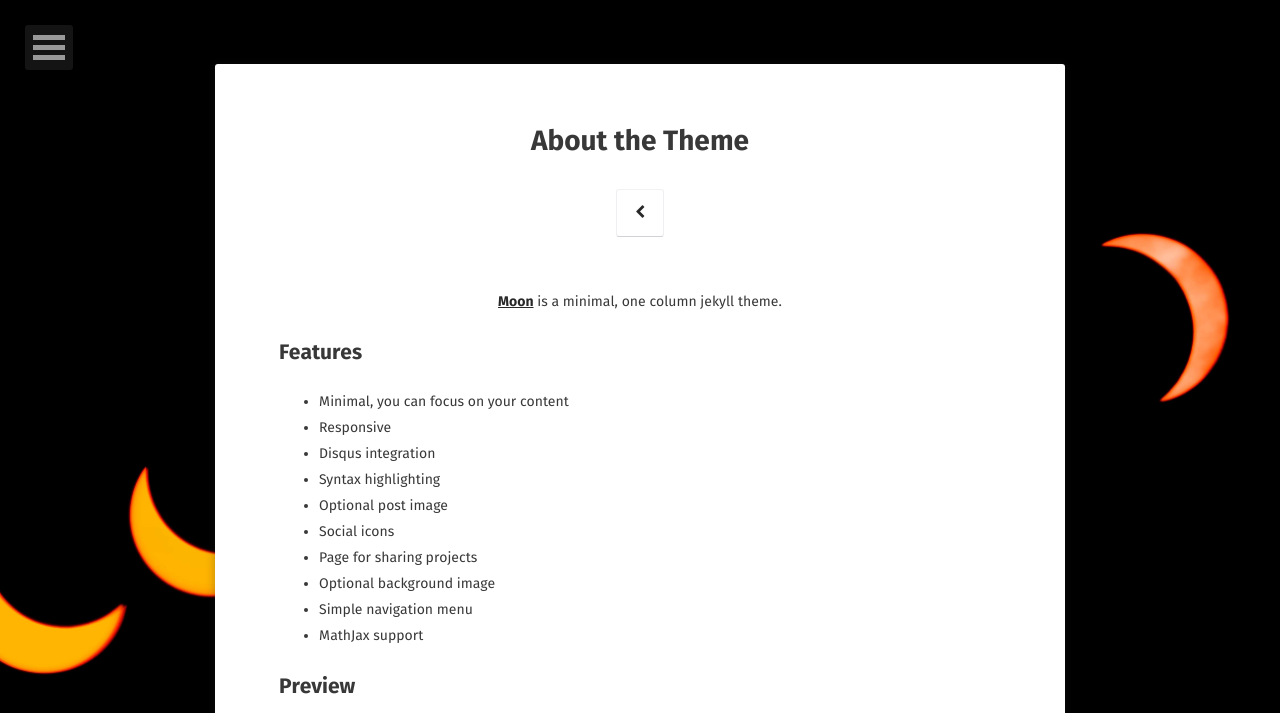
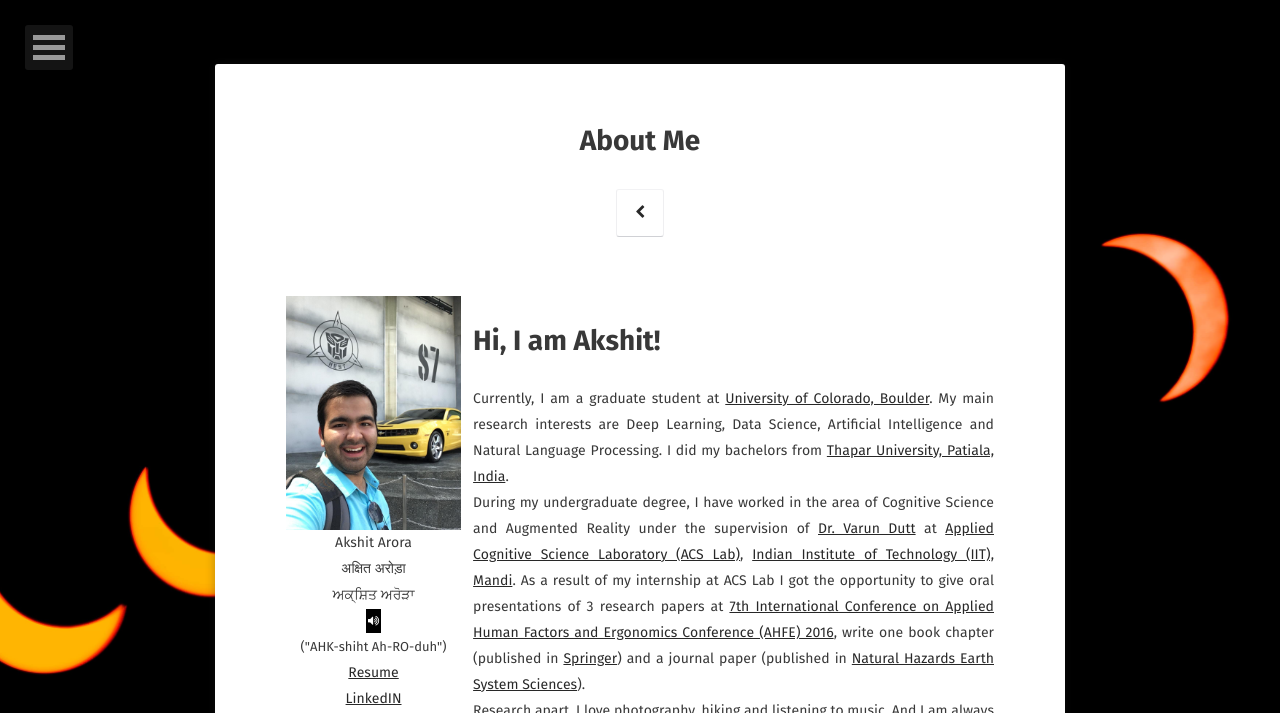
Before and after one commit to aroraakshit/aroraakshit.github.io, a Jekyll site: the page built from about/index.md, in a window 1280 px wide. Shown: the top 713 px of the page. Built offline with Jekyll 4.4.1, drawn with Linux system fonts in a browser that asks for light colours; some web fonts are replaced; some of the changed text lies outside the part shown; grey boxes are pictures that could not be loaded.

Commit message:
about me updated

```diff
--- a/_includes/scripts.html
+++ b/_includes/scripts.html
@@ -16,6 +16,10 @@
       ga('create', '{{ site.google.analytics }}', 'auto');
       ga('require', 'linkid', 'linkid.js');
       ga('send', 'pageview');
+      function PlaySound() {
+        var snd = new Audio("assets/sound/pronunciation.mp3");
+        snd.play();
+    }
     </script>
     {% endif %}
     {% if page.comments != false %}
--- a/about/index.md
+++ b/about/index.md
@@ -1,37 +1,33 @@
 ---
 layout: page
-title: About the Theme
+title: About Me
 tags: [about, Jekyll, theme, moon]
 date: 2016-03-21
 comments: false
 ---
 
-<center><a href="http://taylantatli.github.io/Moon"><b>Moon</b></a> is a minimal, one column jekyll theme.</center>
+<table cellpadding="5">
+	<tr >
+		<td style="vertical-align:top;text-align:center;" >
+			<img src="{{ site.url }}/akshit.JPG" width="1000" style="float:right">
+			Akshit Arora<br>
+			अक्षित अरोड़ा <br>
+			ਅਕ੍ਸ਼ਿਤ ਅਰੋੜਾ <br>
+			<button onclick="var snd = new Audio('{{ site.url }}/assets/sound/pronunciation.mp3');snd.play();" style="background-color: #000000;border: none;color: white;padding: 1px 2px;text-align: center;text-decoration: none;display: inline-block;font-size: 12px;"><i class="fa fa-volume-up"></i></button><br>
+			<font size="-1">("AHK-shiht Ah-RO-duh")</font><br>
+			<a href="/akshit_cv.pdf">Resume</a><br>
+			<a href="https://www.linkedin.com/in/akshitarora1995/">LinkedIN</a><br>
+			<a href="https://twitter.com/AkshitArora1995">Twitter</a><br>
+		</td>
+		<td>
+			<h1>Hi, I am Akshit!</h1>
+			<p align="justify">
+				Currently, I am a graduate student at <a href="http://www.colorado.edu/">University of Colorado, Boulder</a>. My main research interests are Deep Learning, Data Science, Artificial Intelligence and Natural Language Processing. I did my bachelors from <a href="http://www.thapar.edu/">Thapar University, Patiala, India</a>.<br>
 
-## Features
-* Minimal, you can focus on your content
-* Responsive
-* Disqus integration
-* Syntax highlighting
-* Optional post image
-* Social icons
-* Page for sharing projects
-* Optional background image
-* Simple navigation menu
-* MathJax support
+				During my undergraduate degree, I have worked in the area of Cognitive Science and Augmented Reality under the supervision of <a href="https://faculty.iitmandi.ac.in/~varun/">Dr. Varun Dutt</a> at <a href="http://acslab.org/">Applied Cognitive Science Laboratory (ACS Lab)</a>, <a href="http://iitmandi.ac.in/">Indian Institute of Technology (IIT), Mandi</a>. As a result of my internship at ACS Lab I got the opportunity to give oral presentations of 3 research papers at <a href="http://ahfe2016.org/">7th International Conference on Applied Human Factors and Ergonomics Conference (AHFE) 2016</a>, write one book chapter (published in <a href="https://link.springer.com/chapter/10.1007/978-3-319-41627-4_21">Springer</a>) and a journal paper (published in <a href="https://www.researchgate.net/publication/319471329_Learning_in_an_Interactive_Simulation_Tool_against_Landslide_Risks_The_Role_of_Amount_and_Availability_of_Experiential_Feedback">Natural Hazards Earth System Sciences</a>).<br>
 
-## Preview
-
-{% capture images %}
-    https://cloud.githubusercontent.com/assets/754514/14509720/61c61058-01d6-11e6-93ab-0918515ecd56.png
-    https://cloud.githubusercontent.com/assets/754514/14509716/61ac6c8e-01d6-11e6-879f-8308883de790.png
-{% endcapture %}
-{% include gallery images=images caption="Screenshots of Moon Theme" cols=2 %}
-
-See a [live version of Moon](http://taylantatli.github.io/Moon) hosted on GitHub.
-
-## Getting Started
-
-To learn how to install and use this theme check out the [Setup Guide](http://taylantatli.me/Moon/moon-theme/) for more information.
-
-[Install Moon](https://github.com/TaylanTatli/Moon){: .btn}
+				Research apart, I love photography, hiking and listening to music. And I am always looking out for opportunities to travel. I regularly update my instagram (<a href="https://www.instagram.com/akshit1995/">akshit1995</a>) and 500px (<a href="https://500px.com/akshitarora">akshitarora</a>) profiles.
+			</p>
+		</td>
+	</tr>
+</table>
```
Also changed, not shown: _layouts/home.html (+5 -2 lines), akshit.JPG (added), 4 other files.
